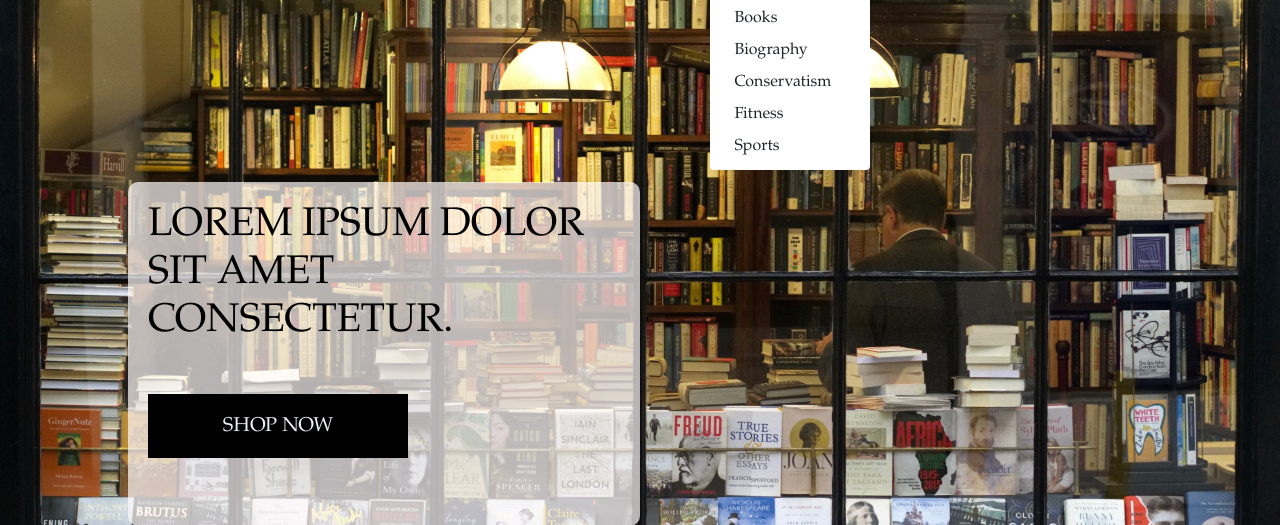
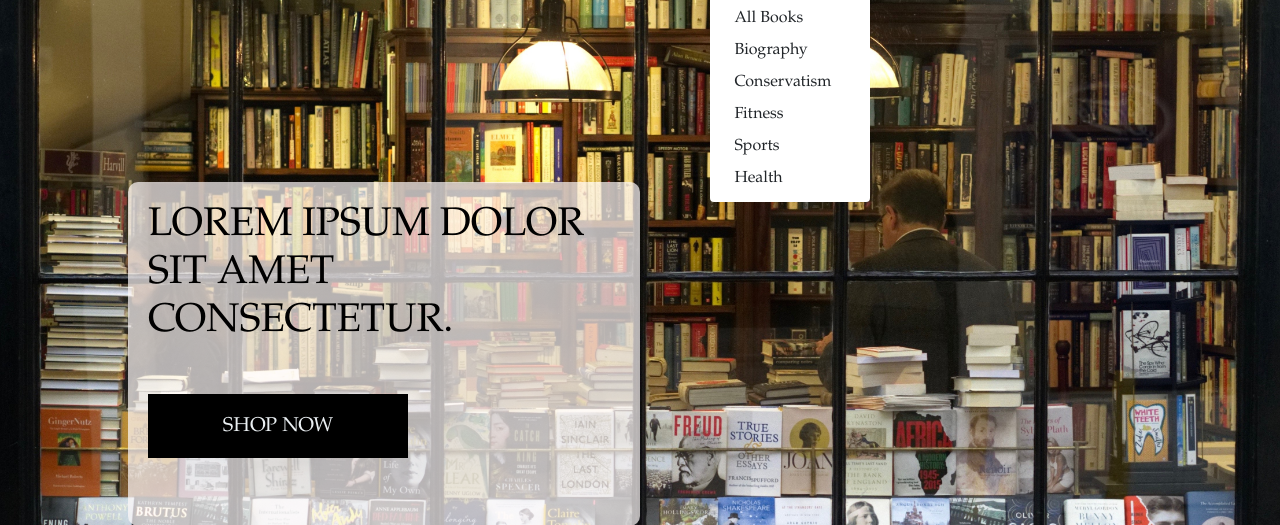
Before and after one commit to pagioro/The_Good_Reader, a Django app: page / in a window 1280 px wide, after a click on "BOOKS". Shown: the part 128-653 px from the top of the page. Run offline with Django 3.2, Linux system fonts and the light colour scheme; some libraries are stand-ins or nearby versions.

Commit message:
Added health category to the main-nav.html

```diff
--- a/templates/includes/main-nav.html
+++ b/templates/includes/main-nav.html
@@ -17,11 +17,12 @@
                 Books
             </a>
             <div class="dropdown-menu border-0" aria-labelledby="homeware-link">
-                <a href="{% url 'products' %}" class="dropdown-item">Books</a>
+                <a href="{% url 'products' %}" class="dropdown-item">All Books</a>
                 <a href="" class="dropdown-item">Biography</a>
                 <a href="" class="dropdown-item">Conservatism</a>
                 <a href="" class="dropdown-item">Fitness</a>
                 <a href="" class="dropdown-item">Sports</a>
+                <a href="" class="dropdown-item">Health</a>
             </div>
         </li>
     </ul>
```
